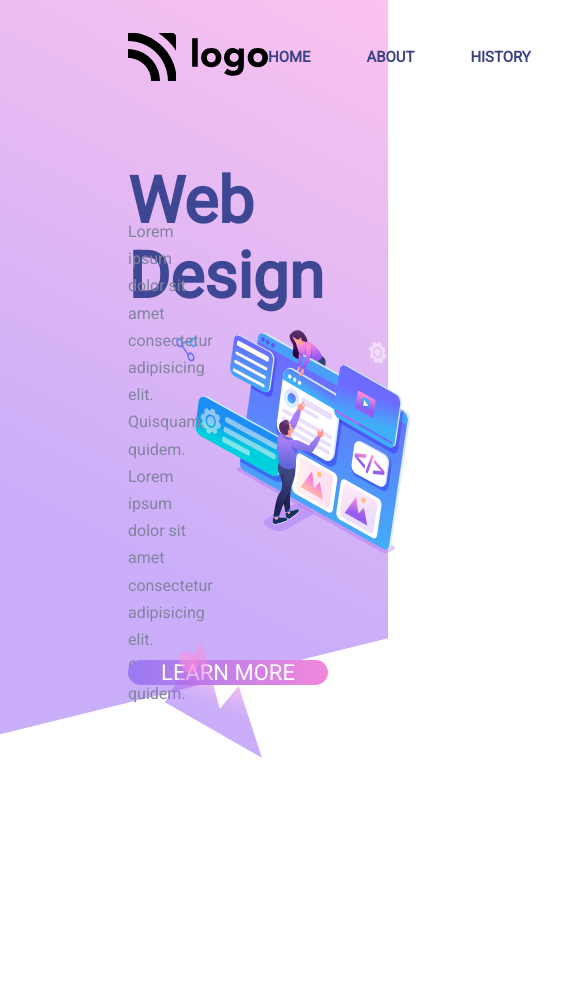
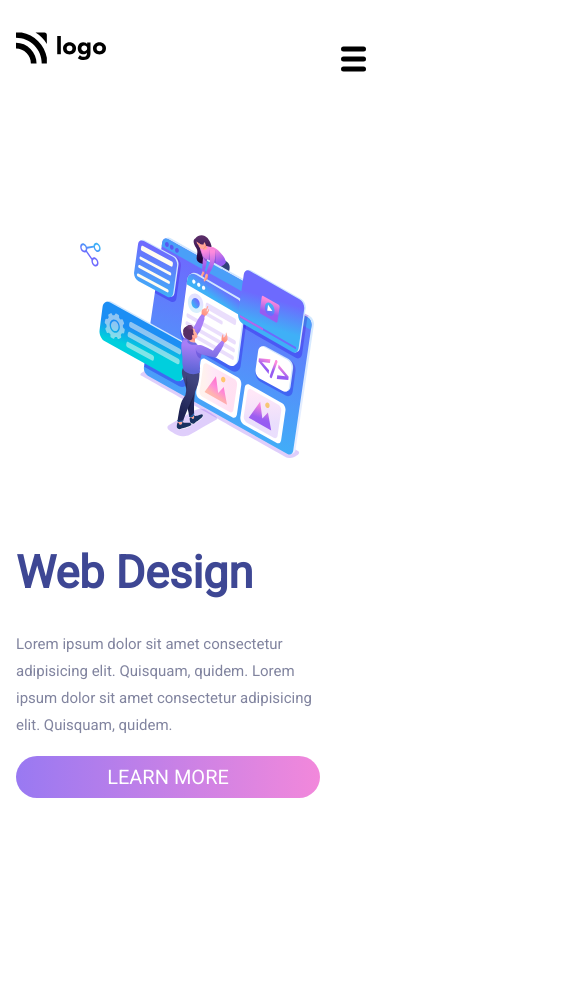
Before and after one commit to Pritika17/Project-8_Design_Landing_page, a plain HTML site: page index.html in a window 390 px wide. Shown: the top 1006 px of the page, 585 px wide, since content can reach past the window. Before the commit the page ends 844 px from the top, so only its background shows below. Drawn offline with Linux system fonts and the light colour scheme.

Commit message:
made responsive

```diff
--- a/index.html
+++ b/index.html
@@ -16,6 +16,7 @@
   <body>
     <div class="main-div">
       <nav>
+        <input type="checkbox" id="nav-toggle">
         <img src="./images/logo.svg" alt="logo" />
         <div class="nav-items">
           <h5 class="nav-item">HOME</h5>
@@ -24,6 +25,11 @@
           <h5 class="nav-item">BLOG</h5>
           <h5 class="nav-item">CONTACT</h5>
         </div>
+        <label for="nav-toggle" class="icon-burger">
+          <div class="line"></div>
+          <div class="line"></div>
+          <div class="line"></div>
+        </label>
         <button class="signin-btn">SIGN IN</button>
       </nav>
       <div class="intro-section">
@@ -43,7 +49,7 @@
             alt="vector-dot"
             class="vector-dot"
           />
-          <img src="./images/intro-img.svg" alt="intro-img" />
+          <img src="./images/intro-img.svg" class="big-img" alt="intro-img" />
         </div>
       </div>
     </div>
--- a/style.css
+++ b/style.css
@@ -22,11 +22,34 @@ nav {
 
 .nav-items {
   display: flex;
+  z-index: 10;
   gap: 3.5rem;
   font-size: 18px;
   color: #3b4385;
   cursor: pointer;
   font-weight: 500;
+}
+
+#nav-toggle {
+  position: absolute;
+  top: -100px;
+}
+
+nav .icon-burger {
+  display: none;
+  position: absolute;
+  top: 7%;
+  right: 5%;
+  transform: translateY(-50%);
+}
+
+nav .icon-burger .line {
+  width: 25px;
+  height: 5px;
+  background-color: black;
+  margin: 5px;
+  border-radius: 3px;
+  transition: all .3s ease-in-out;
 }
 
 .nav-item:hover {
@@ -103,3 +126,120 @@ img:last-child {
   margin-top: -10px;
   margin-right: 15px;
 }
+
+@media only screen and (max-width: 800px) {
+  body {
+    background-image: none;
+  }
+
+  nav img {
+    width: 90px;
+    position: relative;
+    left: -7rem;
+  }
+
+  .signin-btn {
+    display: none;
+  }
+
+  .nav-items {
+    float: none;
+    position: fixed;
+    z-index: 9;
+    background-color: rgb(242, 136, 219, 0.8);
+    left: 0;
+    right: 0;
+    top: 100px;
+    bottom: 100%;
+    flex-direction: column;
+    justify-content: center;
+    align-items: center;
+    color: black;
+    font-weight: 900;
+    width: auto;
+    height: auto;
+    overflow: hidden;
+    transition: all 0.5s ease-in-out;
+  }
+
+  nav .nav-items h5 {
+    font-size: 20px;
+  }
+
+  nav :checked ~ .nav-items {
+    bottom: 0;
+  }
+
+  nav .icon-burger {
+    display: block;
+  }
+
+  nav :checked ~.icon-burger .line:nth-child(1){
+    transform: translateY(10px) rotate(225deg);
+  }
+
+  nav :checked ~.icon-burger .line:nth-child(3){
+    transform: translateY(-10px) rotate(-225deg);
+  }
+
+  nav :checked ~.icon-burger .line:nth-child(2){
+    opacity: 0;
+  }
+
+  .intro-section{
+    display: flex;
+    flex-direction: column-reverse;
+  }
+
+  .imgs-div{
+    display: block;
+  }
+
+  .big-img{
+    width: 400px;
+    position: relative;
+    top: 20rem;
+    left: 5rem;
+  }
+
+  .vector-img{
+    display: none;
+  }
+
+  .vector-dot{
+    display: none;
+  }
+
+  .left-section{
+    position: relative;
+    top: 12rem;
+    display: flex;
+    flex-direction: column;
+    gap: 6rem;
+  }
+
+  .left-section h1{
+    font-size: 45px;
+    position: relative;
+    right: 7rem;
+    bottom: 4rem;
+    width: 19rem;
+  }
+
+  .left-section h4{
+    font-size: 15px;
+    width: 19rem;
+    position: relative;
+    right: 7rem;
+    bottom: 8rem;
+  }
+
+  .learn-more-btn{
+    font-size: 20px;
+    width: 19rem;
+    position: relative;
+    right: 7rem;
+    bottom: 13rem;
+    overflow: hidden;
+  }
+}
```
Lines whose indentation alone changed are shown as unchanged.
